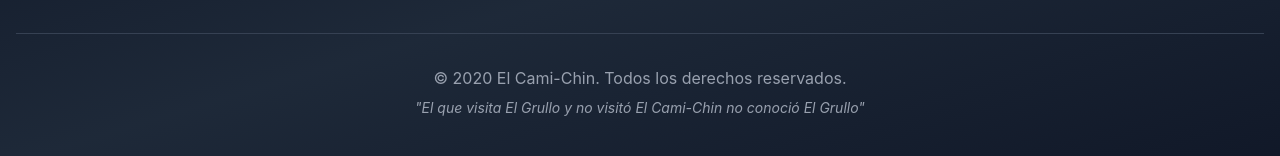
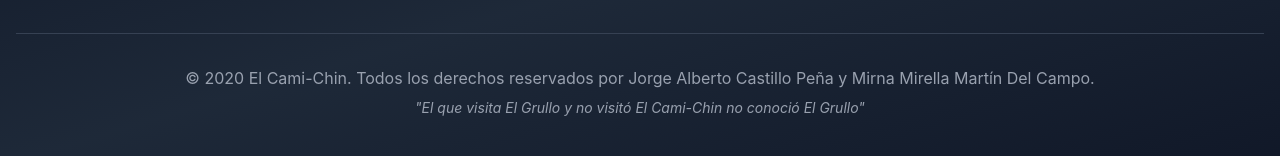
Before and after one commit to Pepebaskes/elcamichin-web, a React (Vite) app: page / in a window 1280 px wide. Shown: the part 10285-10441 px from the top of the page. Built offline with nearby package versions, Linux system fonts and the light colour scheme.

Commit message:
meodificacion de los derechos reservados

```diff
--- a/src/app/components/Footer.tsx
+++ b/src/app/components/Footer.tsx
@@ -97,7 +97,7 @@
           transition={{ duration: 0.6, delay: 0.3 }}
           className="border-t border-gray-700 pt-8 text-center text-gray-400"
         >
-          <p>&copy; 2020 El Cami-Chin. Todos los derechos reservados.</p>
+          <p>&copy; 2020 El Cami-Chin. Todos los derechos reservados por Jorge Alberto Castillo Peña y Mirna Mirella Martín Del Campo.</p>
           <p className="mt-2 text-sm italic">
             "El que visita El Grullo y no visitó El Cami-Chin no conoció El Grullo"
           </p>
```
